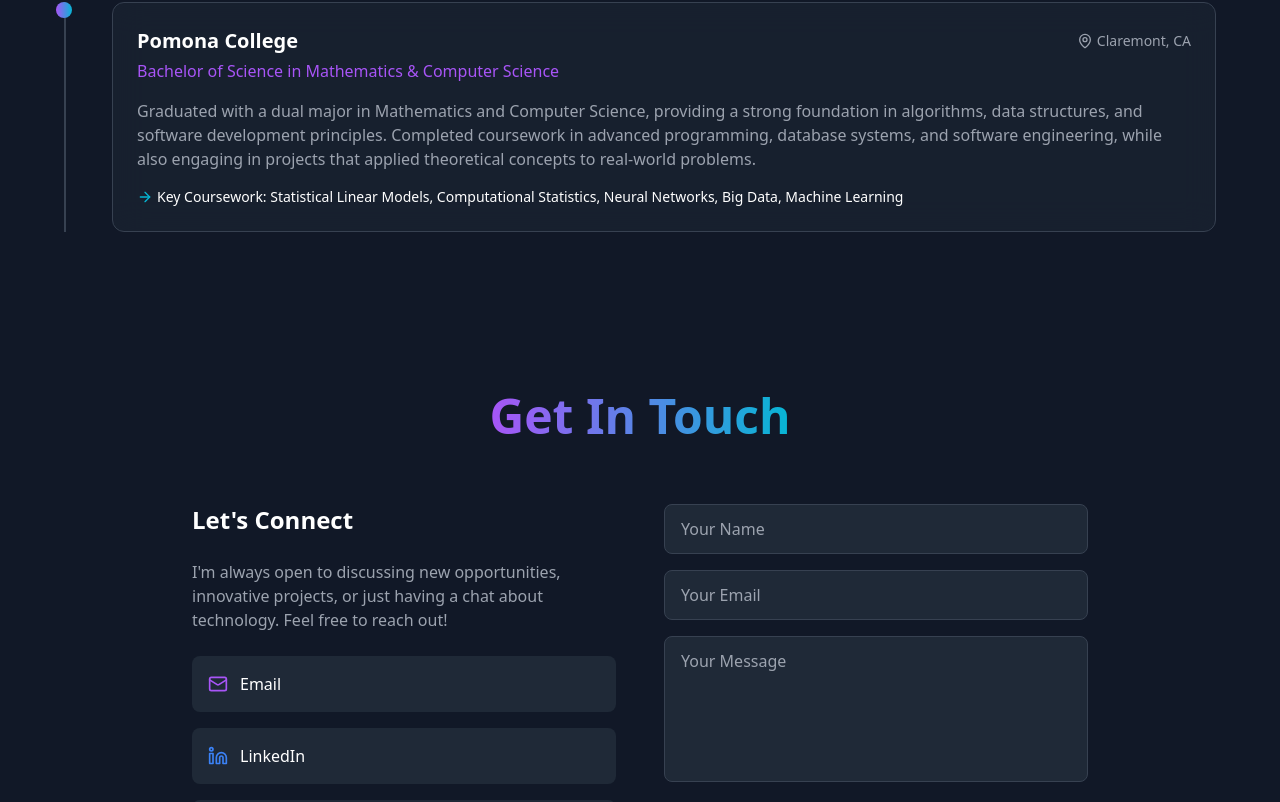
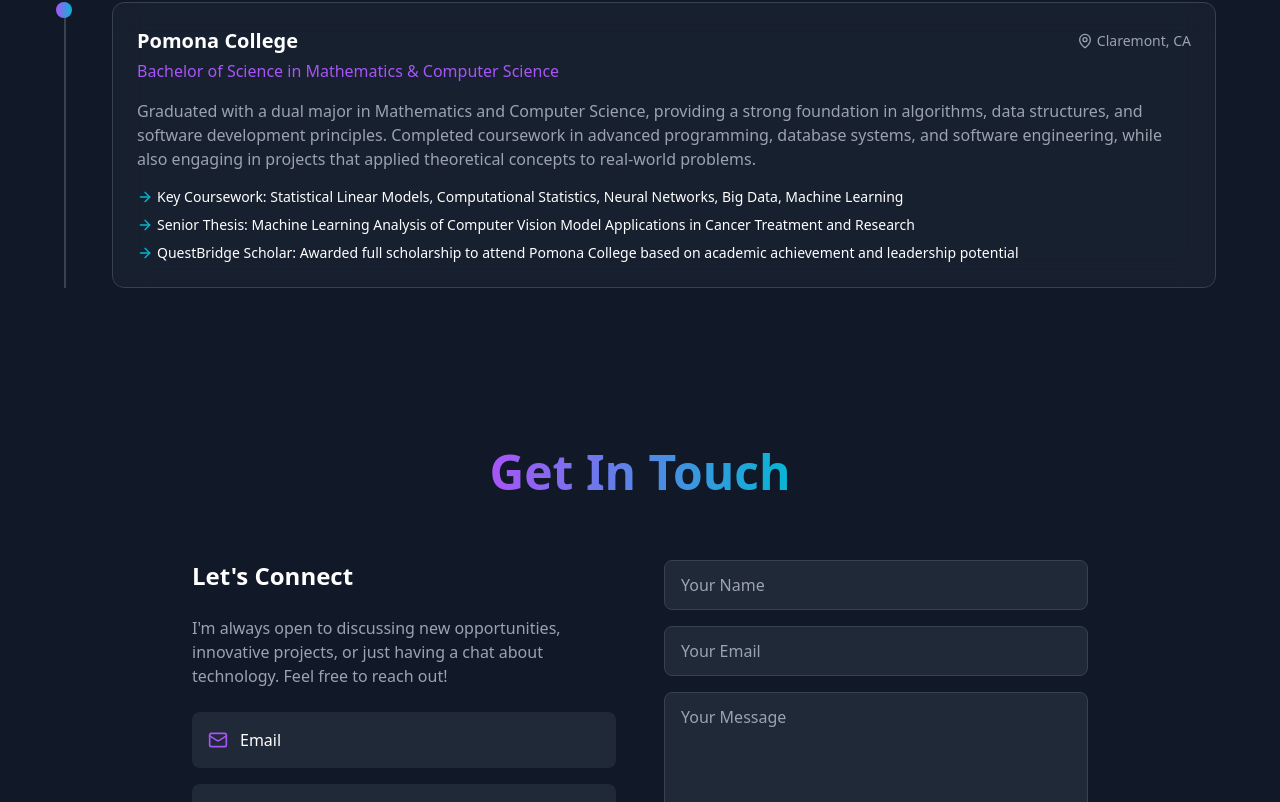
Before and after one commit to KvnLun/developer-portfolio, a React (Create React App) app: page / in a window 1280 px wide. Shown: the part 4144-4946 px from the top of the page. Built offline with nearby package versions, Linux system fonts and the light colour scheme.

Commit message:
updated education and hero section

```diff
--- a/src/App.js
+++ b/src/App.js
@@ -227,6 +227,8 @@
         "Graduated with a dual major in Mathematics and Computer Science, providing a strong foundation in algorithms, data structures, and software development principles. Completed coursework in advanced programming, database systems, and software engineering, while also engaging in projects that applied theoretical concepts to real-world problems.",
       achievements: [
         "Key Coursework: Statistical Linear Models, Computational Statistics, Neural Networks, Big Data, Machine Learning",
+        "Senior Thesis: Machine Learning Analysis of Computer Vision Model Applications in Cancer Treatment and Research",
+        "QuestBridge Scholar: Awarded full scholarship to attend Pomona College based on academic achievement and leadership potential",
       ],
     },
   ]
@@ -400,6 +402,7 @@
             transform: `translate(${mousePosition.x}px, ${mousePosition.y}px)`,
           }}
         >
+          {/* Profile Picture with Gradient Border */}
           <div className="mb-6 inline-block">
             <div className="w-64 h-64 rounded-full bg-gradient-to-r from-purple-500 to-cyan-500 p-1">
               <div
```
